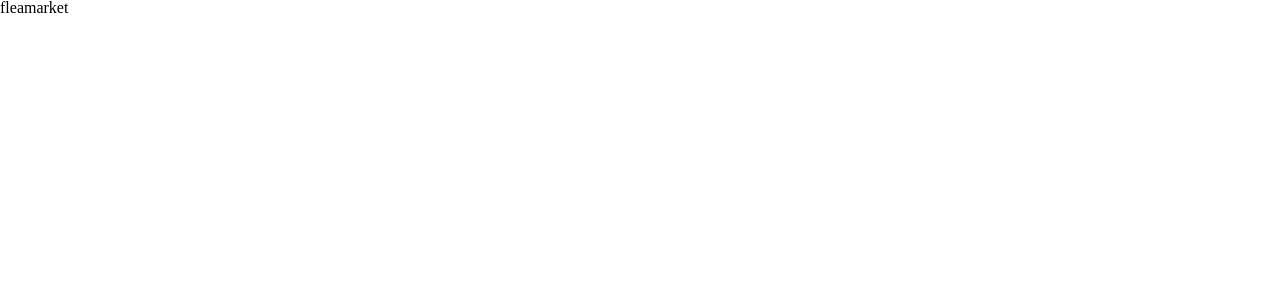
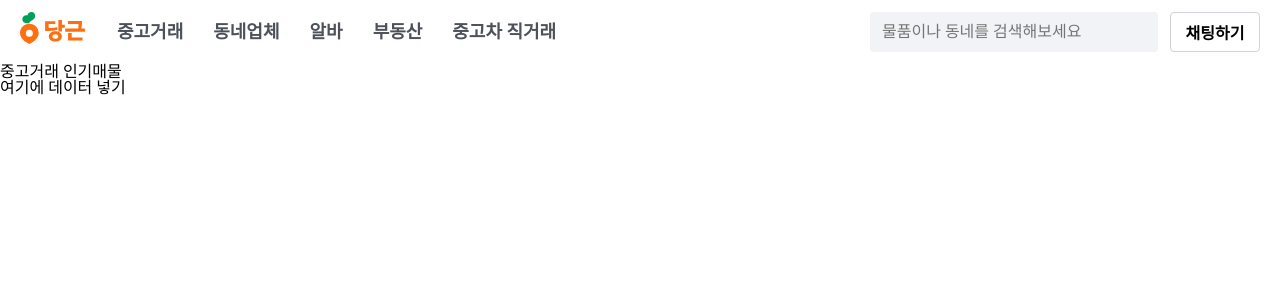
Before and after one commit to ireh1214/daangn-maru, a React (Create React App) app: page /fleamarket in a window 1280 px wide. Shown: the top 300 px of the page. Built offline with nearby package versions, Linux system fonts and the light colour scheme; a web font is replaced by a local one.

Commit message:
supabase 세팅

```diff
--- a/package.json
+++ b/package.json
@@ -3,13 +3,15 @@
   "version": "0.1.0",
   "private": true,
   "dependencies": {
+    "@supabase/supabase-js": "^2.44.4",
     "@types/react-router-dom": "^5.3.3",
+    "biome": "^0.2.2",
     "file-loader": "^6.2.0",
     "react": "^18.3.1",
     "react-dom": "^18.3.1",
     "react-icons": "^5.2.1",
     "react-router-dom": "^6.25.1",
-    "react-scripts": "5.0.1",
+    "react-scripts": "^3.0.1",
     "sass": "^1.77.8",
     "url-loader": "^4.1.1"
   },
--- a/src/components/Layout.tsx
+++ b/src/components/Layout.tsx
@@ -10,6 +10,6 @@ export default function Layout (props: {
       <main>
   {props.children}
       </main>
-      <Footer />
+      {/* <Footer /> */}
     </>;
 }
--- a/src/page/fleamarket.tsx
+++ b/src/page/fleamarket.tsx
@@ -1,5 +1,13 @@
 import Layout from "../components/Layout";
 
 export default function Fleamarket() {
-  return <div>fleamarket</div>;
+  return <Layout>
+
+<section>
+  <h2>중고거래 인기매물</h2>
+<div>
+여기에 데이터 넣기
+</div>
+</section>
+  </Layout>;
 }
--- /dev/null
+++ b/src/supabase/supabaseClient.ts
@@ -0,0 +1,6 @@
+import { createClient } from "@supabase/supabase-js";
+
+const supabaseUrl = "YOUR_SUPABASE_URL";
+const supabaseAnonKey = "YOUR_SUPABASE_ANON_KEY";
+
+export const supabase = createClient(supabaseUrl, supabaseAnonKey);
```
Also changed, not shown: src/supabase/AddItem.tsx (added, +7 -0 lines), 1 other file (tests, documents, lock files or other folders).
